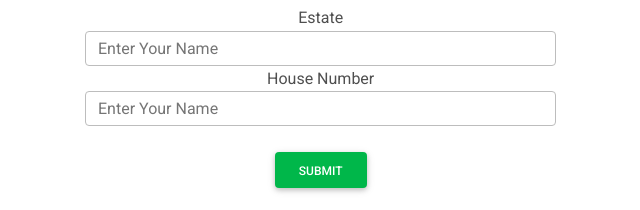
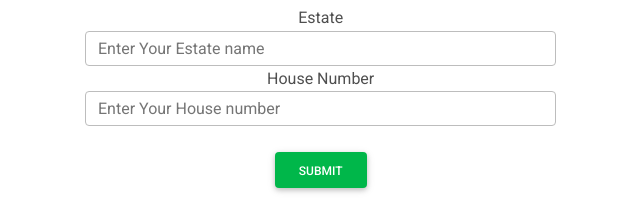
Before and after one commit to Richardk254/Pizza-palace, a plain HTML site: page index.html in a window 1280 px wide. Shown: the part 2950-3160 px from the top of the page, 375-1015 px from the left. Drawn offline with nearby package versions, Linux system fonts and the light colour scheme.

Commit message:
change the placeholder of estate input

```diff
--- a/index.html
+++ b/index.html
@@ -368,12 +368,12 @@ As well as a list of fresh toppings to customize your own pie.</p>
   <h4 style="color: #192A56; " >Enter your location</h4>
   <div class="form-group">
   <label>Estate</label>
-  <input type="text" class="form-control" id="estate" placeholder="Enter Your Name"
+  <input type="text" class="form-control" id="estate" placeholder="Enter Your Estate name"
       required />
   </div>
   <div class="form-group">
   <label for="exampleFormControlSelect1">House Number</label>
-  <input type="text" class="form-control" id="houseNumber" placeholder="Enter Your Name"
+  <input type="text" class="form-control" id="houseNumber" placeholder="Enter Your House number"
       required />
   </div><br>
 <button type="submit" class="btn btn-success" id="submit" >Submit</button>
```
